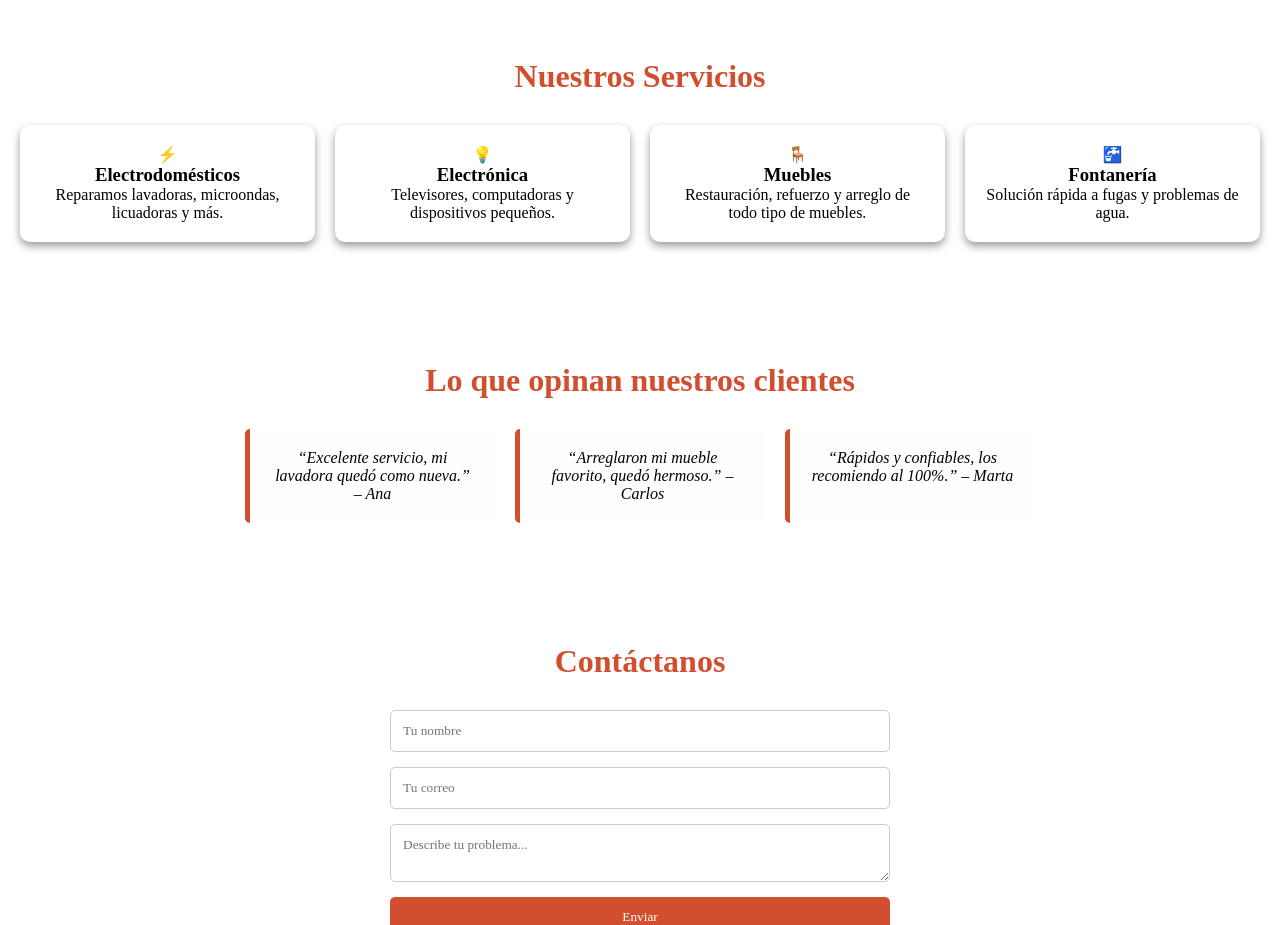
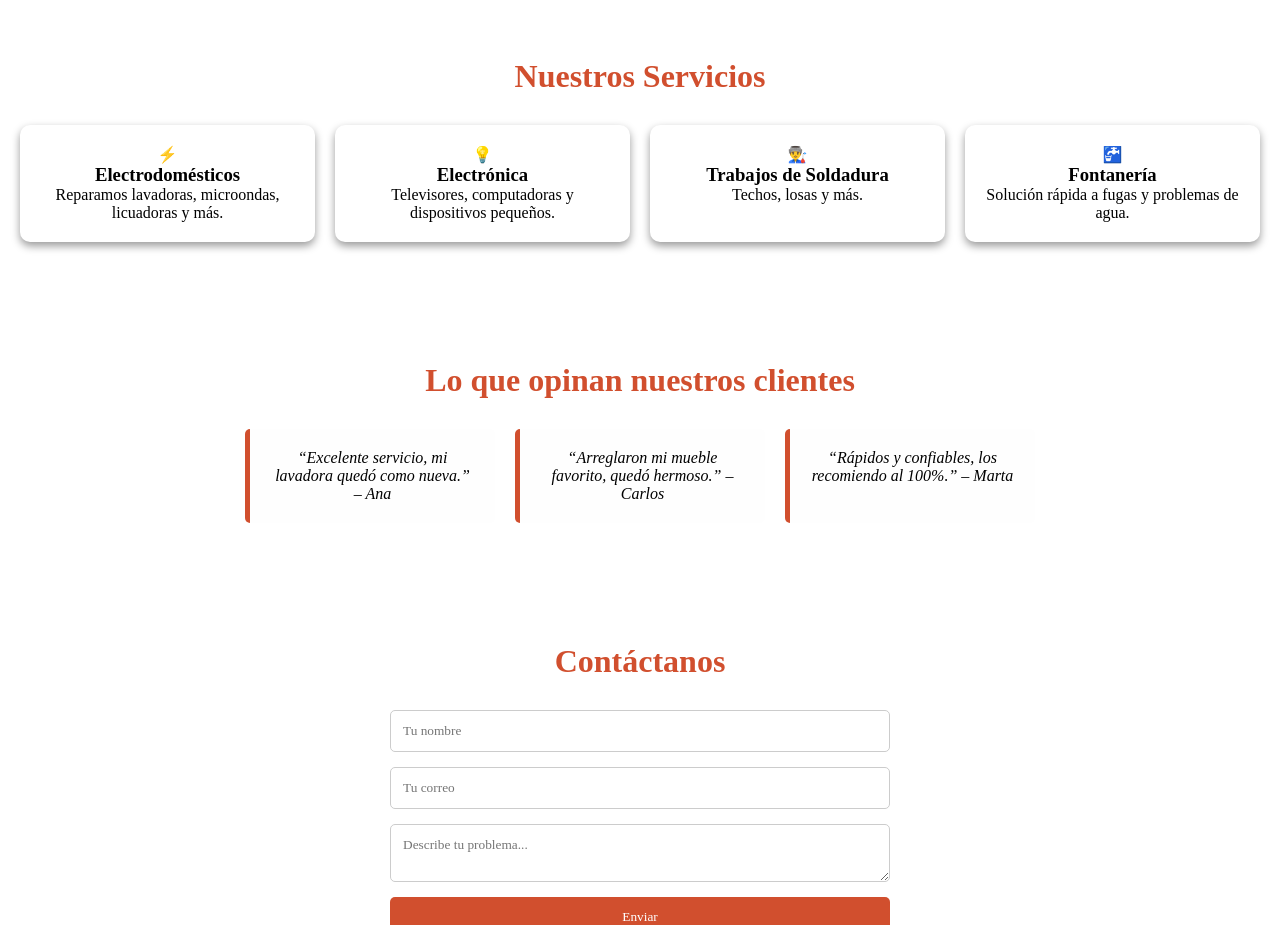
Before and after one commit to k0h4ku-html/reparafer, a plain HTML site: page index.html in a window 1280 px wide. Shown: the part 860-1785 px from the top of the page. Drawn offline with Linux system fonts and the light colour scheme.

Commit message:
Update index.html

```diff
--- a/index.html
+++ b/index.html
@@ -38,7 +38,7 @@
     <div class="cards">
       <div class="card">⚡ <h3>Electrodomésticos</h3><p>Reparamos lavadoras, microondas, licuadoras y más.</p></div>
       <div class="card">💡 <h3>Electrónica</h3><p>Televisores, computadoras y dispositivos pequeños.</p></div>
-      <div class="card">🪑 <h3>Muebles</h3><p>Restauración, refuerzo y arreglo de todo tipo de muebles.</p></div>
+      <div class="card">👨‍🏭 <h3>Trabajos de Soldadura</h3><p>Techos, losas y más. </p></div>
       <div class="card">🚰 <h3>Fontanería</h3><p>Solución rápida a fugas y problemas de agua.</p></div>
     </div>
   </section>
```
